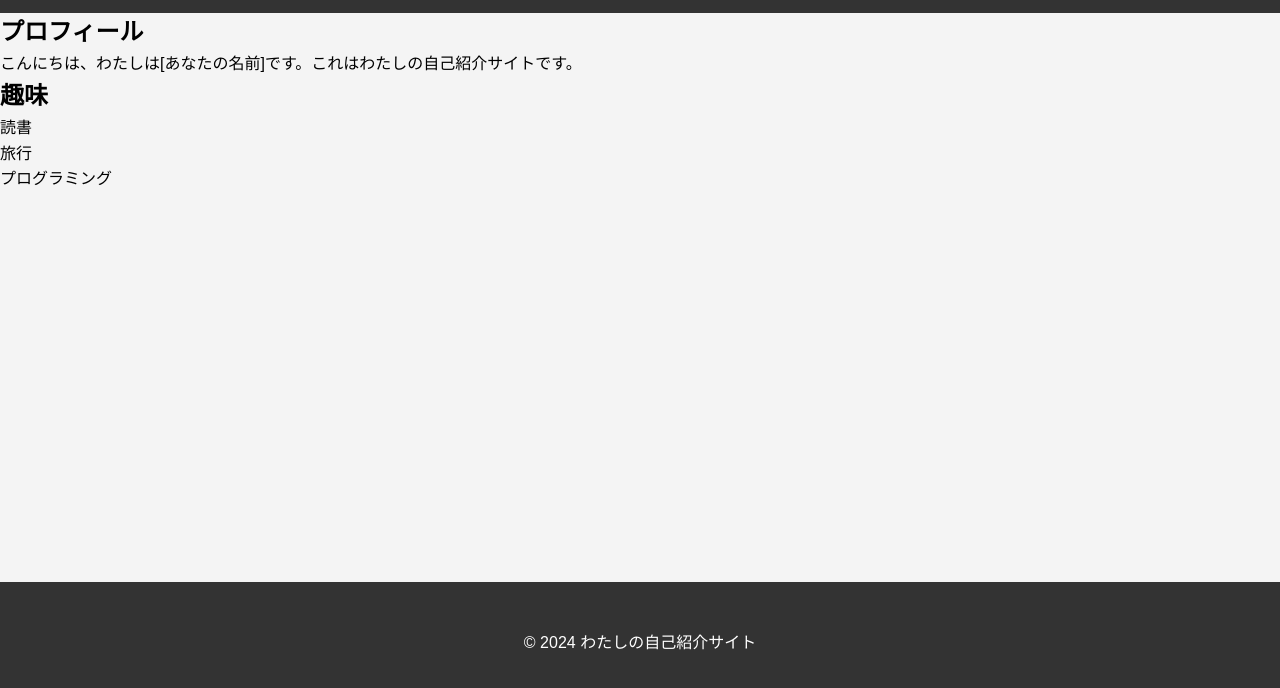
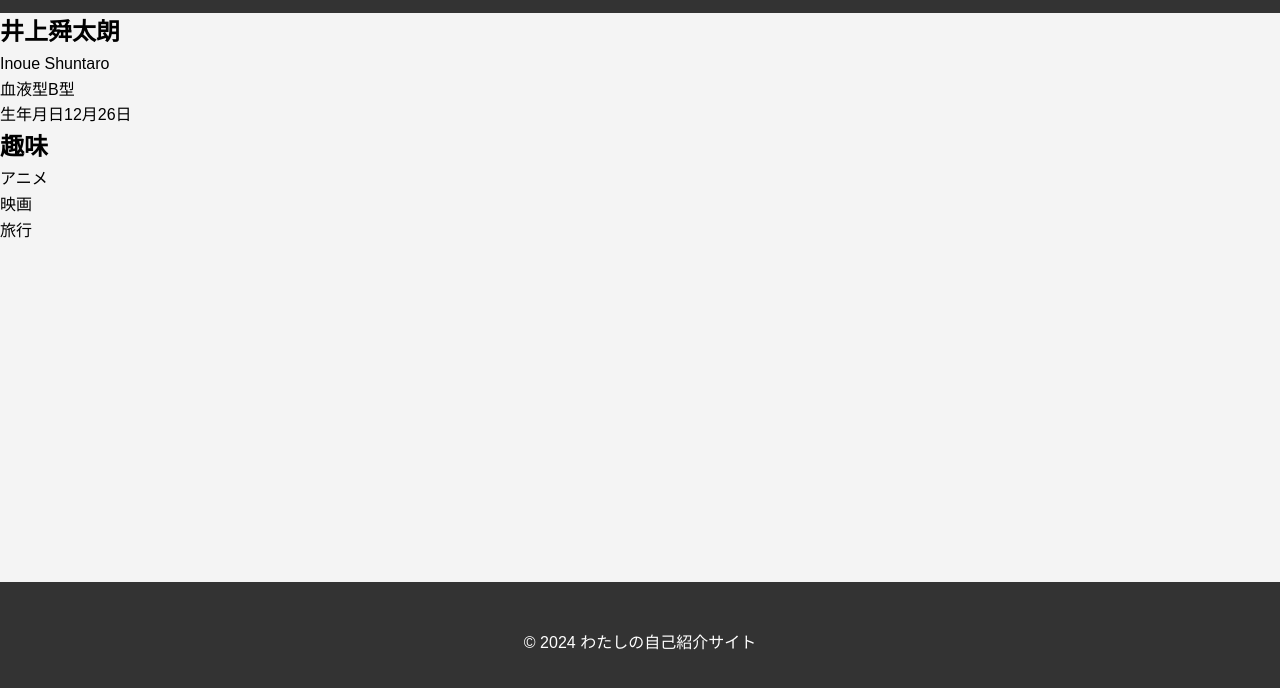
Before and after one commit to inoue-shuntarou/about-me, a plain HTML site: page index.html in a window 1280 px wide. Shown: the part 96-784 px from the top of the page. Drawn offline with Linux system fonts and the light colour scheme; some packages are replaced by stand-ins of ours.

Commit message:
Update index.html

```diff
--- a/index.html
+++ b/index.html
@@ -20,17 +20,19 @@
     </header>
     <main>
         <section id="profile">
-            <h2>プロフィール</h2>
-            <p>こんにちは、わたしは[あなたの名前]です。これはわたしの自己紹介サイトです。</p>
+            <h2>井上舜太朗</h2>
+            <p>Inoue Shuntaro</p>
+            <p>血液型B型</p>
+            <p>生年月日12月26日</p>
+            </ul>
         </section>
         <section id="hobbies">
             <h2>趣味</h2>
             <ul>
-                <li>読書</li>
+                <li>アニメ</li>
+                <li>映画</li>
                 <li>旅行</li>
-                <li>プログラミング</li>
             </ul>
-        </section>
     </main>
     <footer class="footer">
         <p>&copy; 2024 わたしの自己紹介サイト</p>
```
